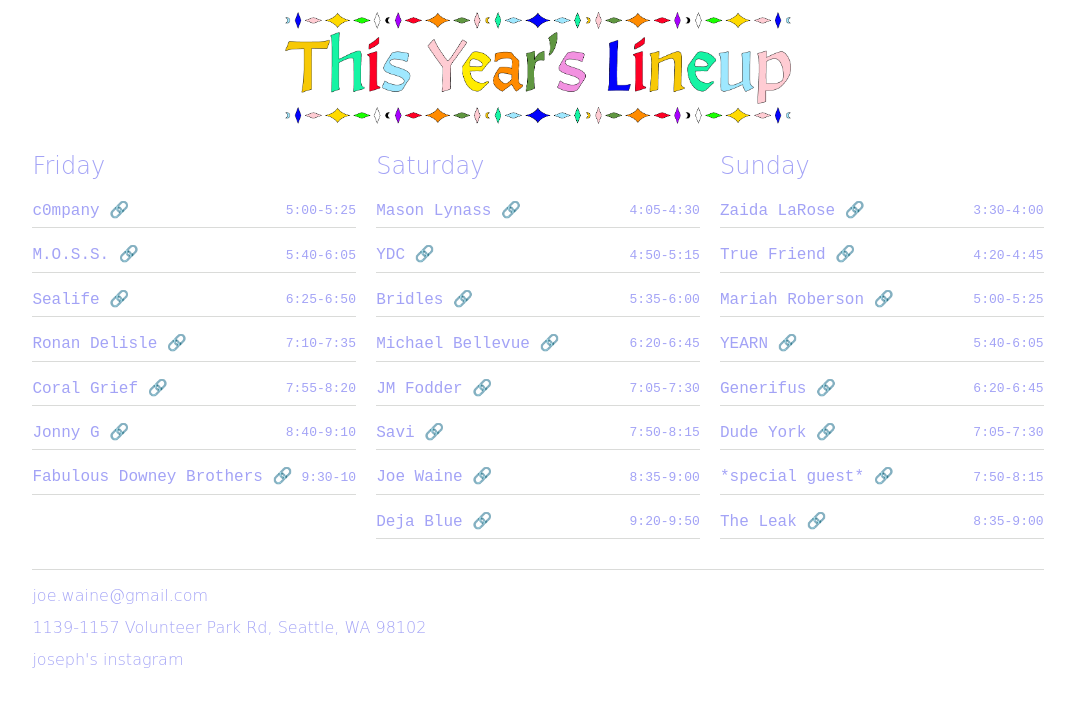
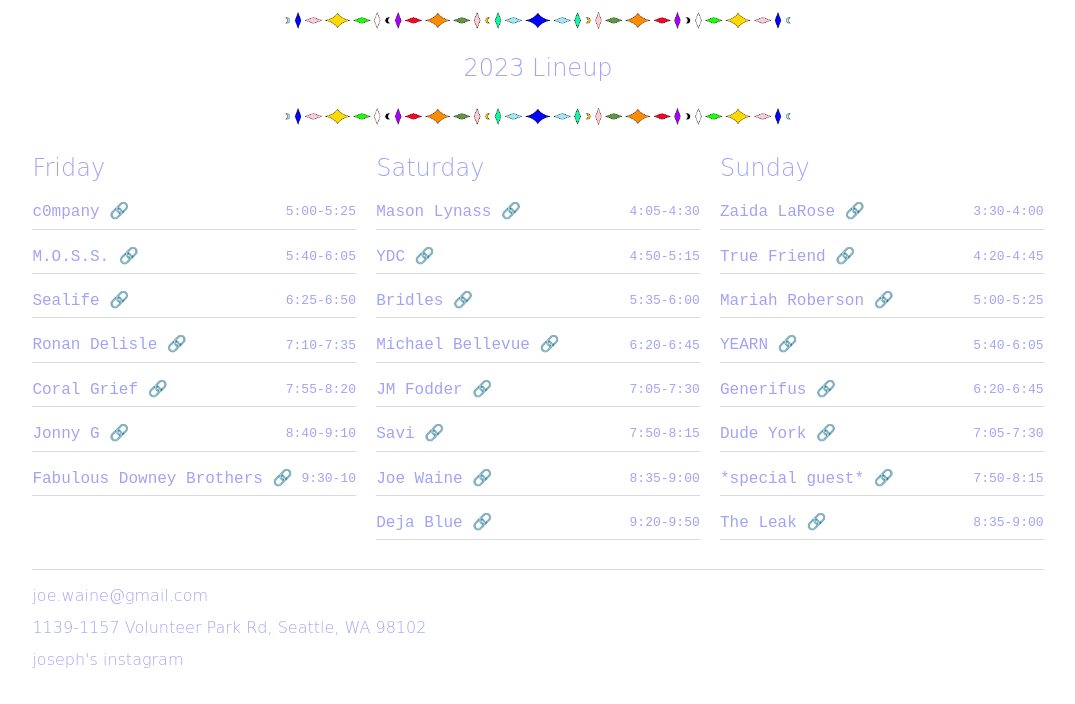
Before and after one commit to joewaine/wainestock, a website built with Parcel: page music.html in a window 1280 px wide. Shown: the part 112-816 px from the top of the page, without its empty margins (102-1177 px from the left). Built offline with nearby package versions, Linux system fonts and the light colour scheme.

Commit message:
Update music.html

```diff
--- a/music.html
+++ b/music.html
@@ -56,7 +56,8 @@
 <div id="main-copy">
   <!-- <img style="width:80px;" src="/img/ggg.png" alt="ggg"><br> -->
   <img class="half-width-image" src="/img/chainline.png" alt="chainline">
-  <img class="half-width-image" src="/img/lineup-header.png" alt="wainestock 2023 lineup header">
+<!--   <img class="half-width-image" src="/img/lineup-header.png" alt="wainestock 2023 lineup header"> -->
+<h2>2023 Lineup</h2>
   <img class="half-width-image" src="/img/chainline.png" alt="chainline">
 </div>
 
```
